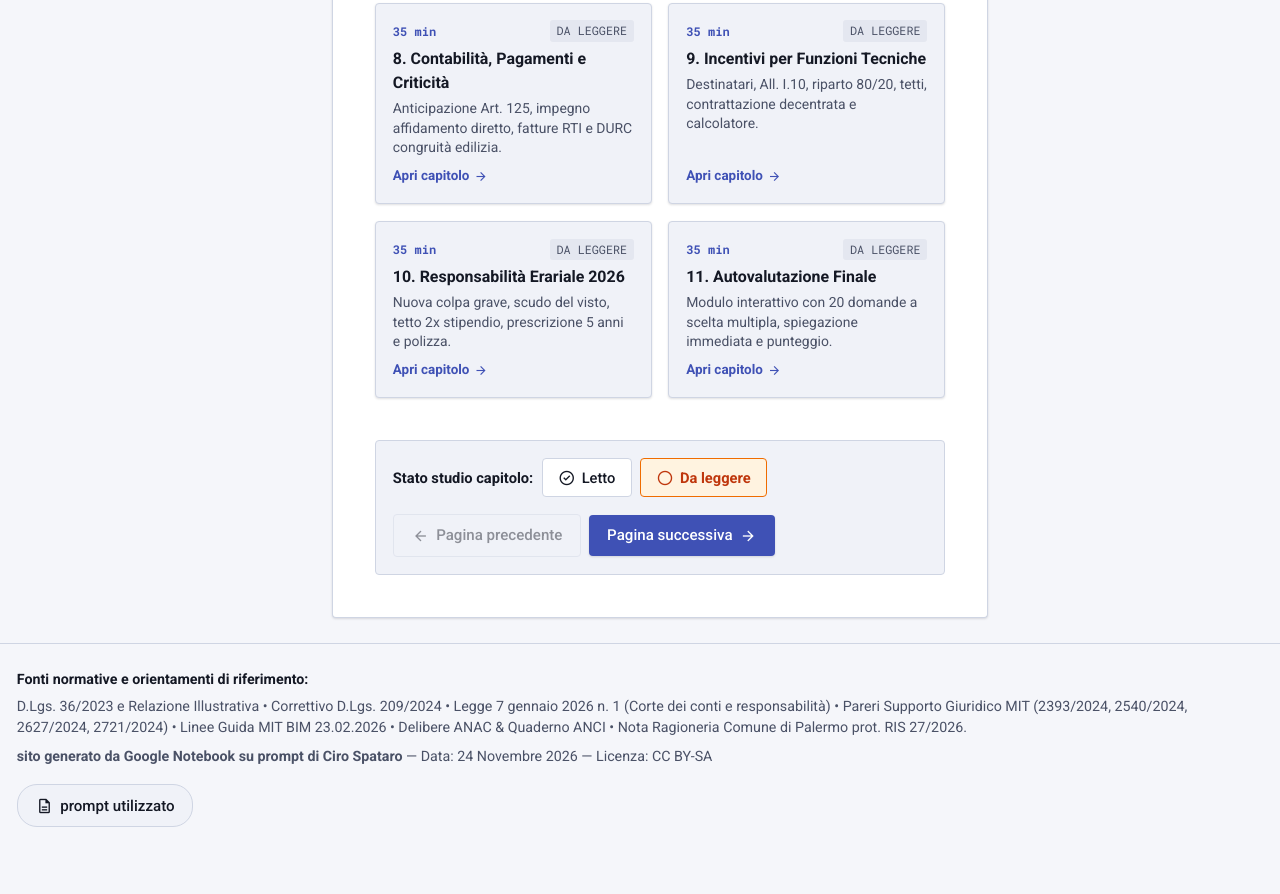
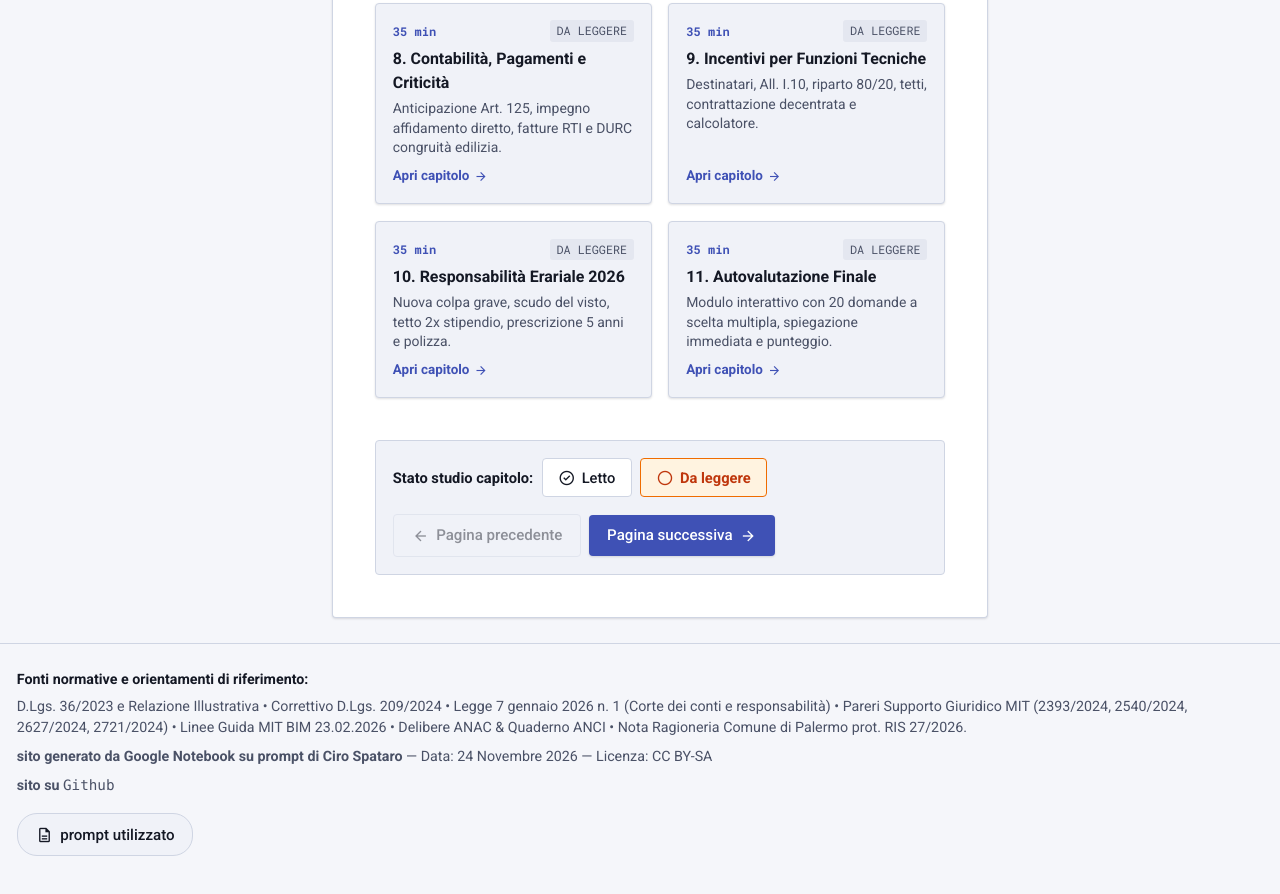
Before and after one commit to UO-TransizioneDigitaleComunePalermo/rup-dec, a plain HTML site: page index.html in a window 1280 px wide. Shown: the part 2987-3881 px from the top of the page. Before the commit the page ends 3856 px from the top, so only its background shows below. Drawn offline with nearby package versions, Linux system fonts and the light colour scheme.

Commit message:
Update index.html

```diff
--- a/index.html
+++ b/index.html
@@ -1534,6 +1534,7 @@
         <p style="margin:0 0 0.3rem 0;font-weight:700;color:var(--on-surface);">Fonti normative e orientamenti di riferimento:</p>
         <p style="margin:0;">D.Lgs. 36/2023 e Relazione Illustrativa • Correttivo D.Lgs. 209/2024 • Legge 7 gennaio 2026 n. 1 (Corte dei conti e responsabilità) • Pareri Supporto Giuridico MIT (2393/2024, 2540/2024, 2627/2024, 2721/2024) • Linee Guida MIT BIM 23.02.2026 • Delibere ANAC &amp; Quaderno ANCI • Nota Ragioneria Comune di Palermo prot. RIS 27/2026.</p>
         <p style="margin:0.45rem 0 0 0;"><strong>sito generato da Google Notebook su prompt di Ciro Spataro</strong> — Data: 24 Novembre 2026 — Licenza: CC BY-SA</p>
+        <p style="margin:0.45rem 0 0 0;"><strong>sito su </strong> <a href="https://github.com/UO-TransizioneDigitaleComunePalermo/rup-dec" target="_blank" rel="noopener noreferrer"> <code>Github</code> </a></p>
       </div>
       <div>
         <button type="button" class="btn-secondary" style="border-radius:20px;" onclick="openPromptModal()">
```
